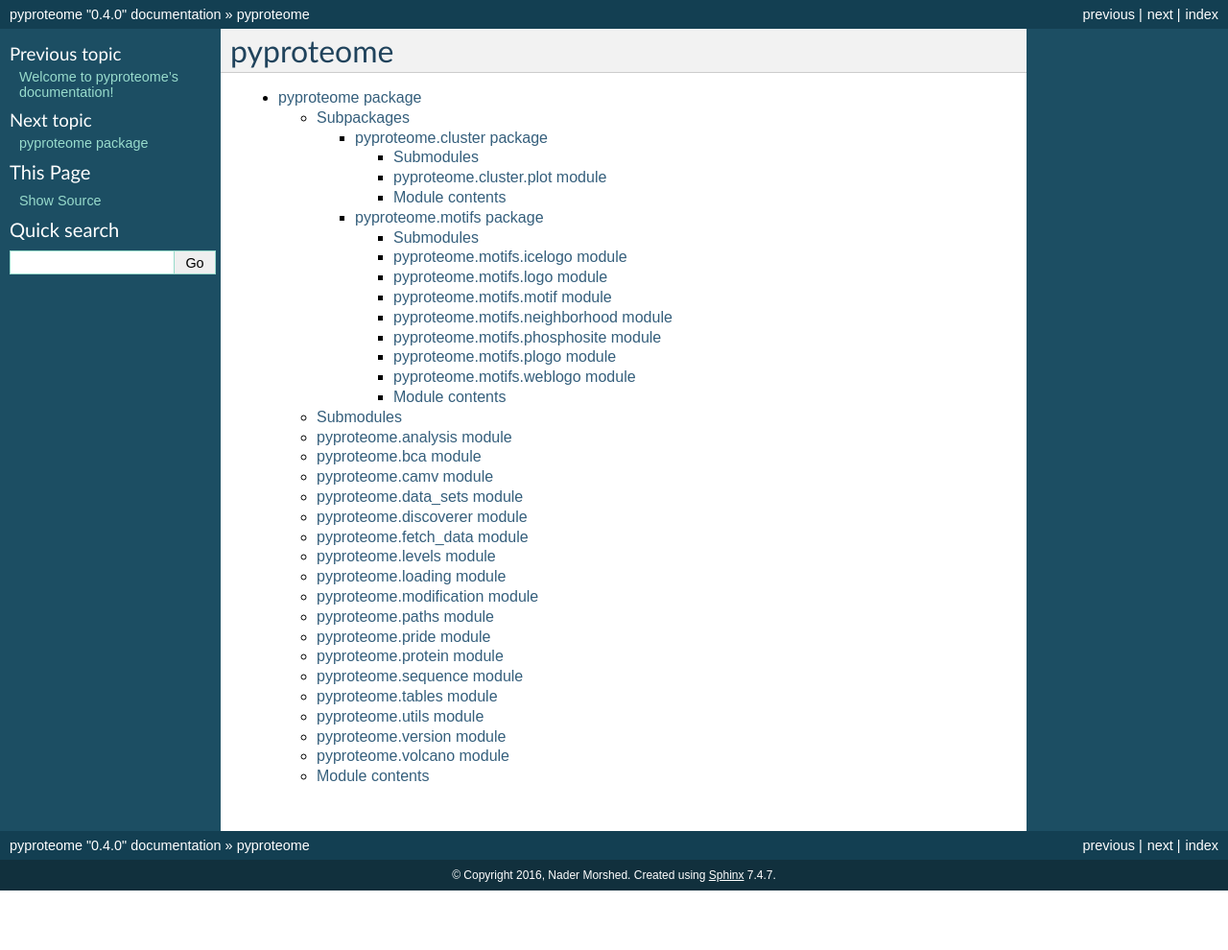
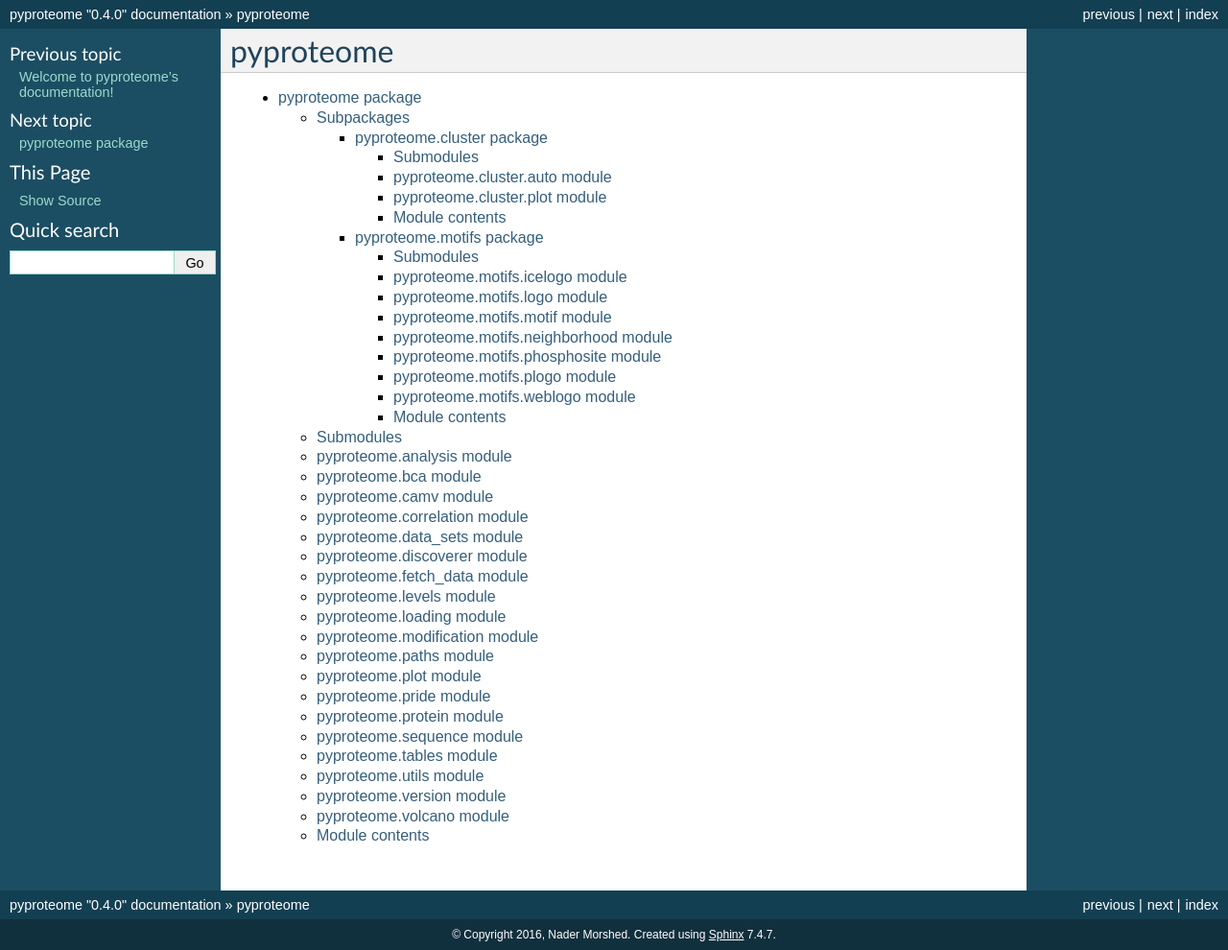
Before and after one commit to white-lab/pyproteome, a Sphinx documentation site: the page built from docs/modules.rst, in a window 1280 px wide. Shown: the whole page at 96% size. Built offline with Sphinx 7.4.7, drawn with Linux system fonts in a browser that asks for light colours; before the commit the page ends 928 px from its top, so only the background shows below that.

Commit message:
Added docs

```diff
--- a/docs/pyproteome.cluster.rst
+++ b/docs/pyproteome.cluster.rst
@@ -3,6 +3,14 @@ pyproteome.cluster package
 
 Submodules
 ----------
+
+pyproteome.cluster.auto module
+------------------------------
+
+.. automodule:: pyproteome.cluster.auto
+    :members:
+    :undoc-members:
+    :show-inheritance:
 
 pyproteome.cluster.plot module
 ------------------------------
--- a/docs/pyproteome.rst
+++ b/docs/pyproteome.rst
@@ -32,6 +32,14 @@ pyproteome.camv module
 ----------------------
 
 .. automodule:: pyproteome.camv
+    :members:
+    :undoc-members:
+    :show-inheritance:
+
+pyproteome.correlation module
+-----------------------------
+
+.. automodule:: pyproteome.correlation
     :members:
     :undoc-members:
     :show-inheritance:
@@ -88,6 +96,14 @@ pyproteome.paths module
 -----------------------
 
 .. automodule:: pyproteome.paths
+    :members:
+    :undoc-members:
+    :show-inheritance:
+
+pyproteome.plot module
+----------------------
+
+.. automodule:: pyproteome.plot
     :members:
     :undoc-members:
     :show-inheritance:
```
